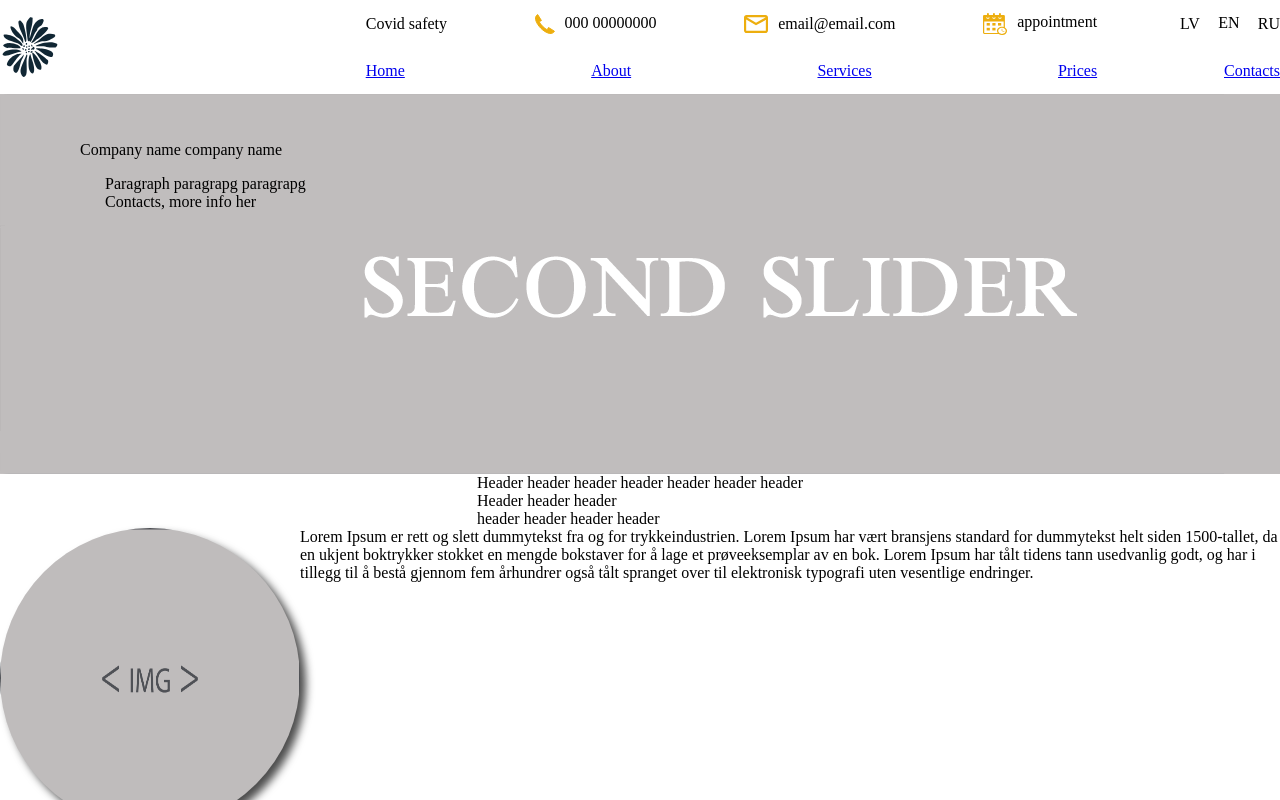
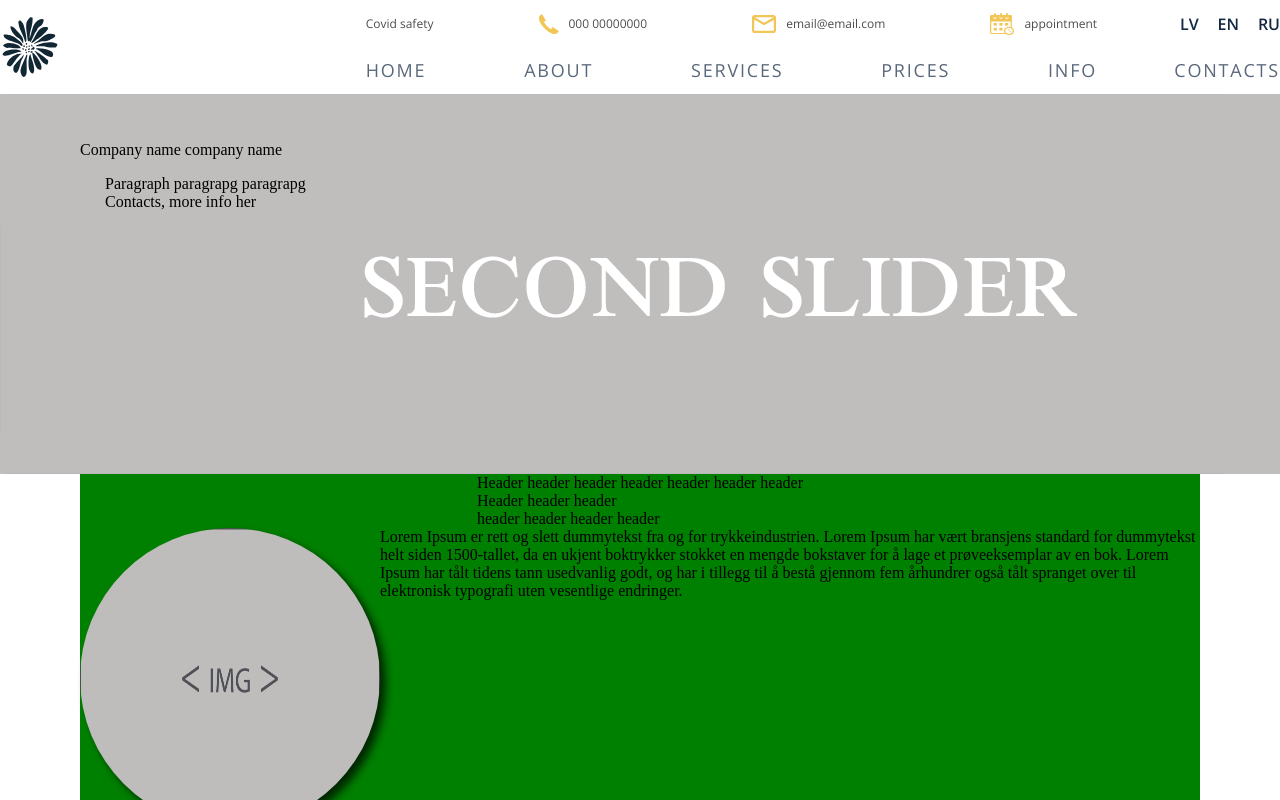
Before and after one commit to VoltG3/react_lors, a React (Create React App) app: page /home in a window 1280 px wide. Shown: the top 800 px of the page. Built offline with nearby package versions, Linux system fonts and the light colour scheme.

Commit message:
[ UPDATE ] - fix issues

```diff
--- a/src/GlobalFontStyles.js
+++ b/src/GlobalFontStyles.js
@@ -2,8 +2,75 @@ import { createGlobalStyle } from 'styled-components'
 
 export const GlobalFontStyles = createGlobalStyle`
   :root {
-    --font--primary: "Montserrat", sans-serif;
-    --font--secondary: "Open Sans", sans-serif;
+    --font--primary: "Montserrat", sans-serif; // var(--font--primary)
+    --font--secondary: "Open Sans", sans-serif; // var(--font--secondary)
   }
 
+  //
+  // HEADER
+  //
+
+  .textcontent--header--nav--btn--over {
+    /* Lors --> nav btn over */
+    font-family: var(--font--secondary);
+    font-style: normal;
+    font-weight: 300;
+    font-size: 12px;
+    line-height: 16px;
+    display: flex;
+    align-items: center;
+    opacity: 0.7;
+    color: var(--clr--default--dkst);
+  }
+
+  .textcontent--header--nav--btn--under {
+    /* Lors --> nav btn under */
+    font-family: var(--font--secondary);
+    font-style: normal;
+    font-weight: 400;
+    font-size: 18px;
+    line-height: 25px;
+    display: flex;
+    align-items: center;
+    letter-spacing: 0.1em;
+    text-transform: uppercase;
+    opacity: 0.7;
+    color: var(--clr--primary--base);
+  }
+
+  .textcontent--header--nav--lang {
+    /* L - btn lang */
+    font-family: var(--font--secondary);
+    font-style: normal;
+    font-weight: 700;
+    font-size: 16px;
+    line-height: 22px;
+    display: flex;
+    align-items: center;
+    text-align: center;
+    color: var(--clr--primary--base);
+  }
+
+  //
+  // FOOTER
+  //
+
+  .textcontent--footer--nav {
+    /* Lors --> f paragraph */
+    font-family: var(--font--secondary);
+    font-style: normal;
+    font-weight: 600;
+    font-size: 14px;
+    line-height: 19px;
+    display: flex;
+    align-items: center;
+    text-transform: uppercase;
+    letter-spacing: 0.08em;
+
+    color: #828181;
+
+    & :hover {
+      color: yellow;
+    }
+  }
 `
--- a/src/GlobalStyles.js
+++ b/src/GlobalStyles.js
@@ -19,12 +19,18 @@ export const GlobalStyles = createGlobalStyle`
     align-items: center;
     width: 100vw;
     height: 100vh;
+    background: cyan;
   }
 
   .page {
     display: flex;
     flex-direction: column;
     align-items: center;
+    margin: 0
+            var(--page--side--margin)
+            0
+            var(--page--side--margin);
+    background: green;
   }
 
   * {
@@ -32,4 +38,10 @@ export const GlobalStyles = createGlobalStyle`
     margin: 0;
   }
 
+  a:link {
+    text-decoration: none;
+  }
+
+
+
 `
--- a/src/assets/json/JSON_textcontent_headers.js
+++ b/src/assets/json/JSON_textcontent_headers.js
@@ -14,6 +14,10 @@ export const stockDataTextcontentHeaders = [
     {
         stock : "prices",
         part : "Prices"
+    },
+    {
+        stock : "info",
+        part : "Info"
     },
     {
         stock : "contacts",
--- a/src/assets/json/JSON_textcontent_sections.js
+++ b/src/assets/json/JSON_textcontent_sections.js
@@ -35,15 +35,15 @@ export const stockDataTextcontentSections = [
         stock : [
                     {
                         id : "01",
-                        part : "Lorem Ipsum er rett og slett dummytekst fra og for trykkeindustrien. Lorem Ipsum har vært bransjens standard for dummytekst helt siden 1500-tallet, da en ukjent boktrykker stokket en mengde bokstaver for å lage et prøveeksemplar av en bok. Lorem Ipsum har tålt tidens tann usedvanlig godt, og har i tillegg til å bestå gjennom fem århundrer også tålt spranget over til elektronisk typografi uten vesentlige endringer. Lorem Ipsum ble gjort allment kjent i 1960-årene ved lanseringen av Letraset-ark med avsnitt fra Lorem Ipsum, og senere med sideombrekkingsprogrammet Aldus PageMaker som tok i bruk nettopp Lorem Ipsum for dummytekst."
+                        part : "Services 0 Lorem Ipsum er rett og slett dummytekst fra og for trykkeindustrien. Lorem Ipsum har vært bransjens standard for dummytekst helt siden 1500-tallet, da en ukjent boktrykker stokket en mengde bokstaver for å lage et prøveeksemplar av en bok. Lorem Ipsum har tålt tidens tann usedvanlig godt, og har i tillegg til å bestå gjennom fem århundrer også tålt spranget over til elektronisk typografi uten vesentlige endringer. Lorem Ipsum ble gjort allment kjent i 1960-årene ved lanseringen av Letraset-ark med avsnitt fra Lorem Ipsum, og senere med sideombrekkingsprogrammet Aldus PageMaker som tok i bruk nettopp Lorem Ipsum for dummytekst."
                     },
                     {
                         id : "02",
-                        part : "Lorem Ipsum er rett og slett dummytekst fra og for trykkeindustrien. Lorem Ipsum har vært bransjens standard for dummytekst helt siden 1500-tallet, da en ukjent boktrykker stokket en mengde bokstaver for å lage et prøveeksemplar av en bok. Lorem Ipsum har tålt tidens tann usedvanlig godt, og har i tillegg til å bestå gjennom fem århundrer også tålt spranget over til elektronisk typografi uten vesentlige endringer. Lorem Ipsum ble gjort allment kjent i 1960-årene ved lanseringen av Letraset-ark med avsnitt fra Lorem Ipsum, og senere med sideombrekkingsprogrammet Aldus PageMaker som tok i bruk nettopp Lorem Ipsum for dummytekst."
+                        part : "Services 1 Lorem Ipsum er rett og slett dummytekst fra og for trykkeindustrien. Lorem Ipsum har vært bransjens standard for dummytekst helt siden 1500-tallet, da en ukjent boktrykker stokket en mengde bokstaver for å lage et prøveeksemplar av en bok. Lorem Ipsum har tålt tidens tann usedvanlig godt, og har i tillegg til å bestå gjennom fem århundrer også tålt spranget over til elektronisk typografi uten vesentlige endringer. Lorem Ipsum ble gjort allment kjent i 1960-årene ved lanseringen av Letraset-ark med avsnitt fra Lorem Ipsum, og senere med sideombrekkingsprogrammet Aldus PageMaker som tok i bruk nettopp Lorem Ipsum for dummytekst."
                     },
                     {
                         id : "03",
-                        part : "Lorem Ipsum er rett og slett dummytekst fra og for trykkeindustrien. Lorem Ipsum har vært bransjens standard for dummytekst helt siden 1500-tallet, da en ukjent boktrykker stokket en mengde bokstaver for å lage et prøveeksemplar av en bok. Lorem Ipsum har tålt tidens tann usedvanlig godt, og har i tillegg til å bestå gjennom fem århundrer også tålt spranget over til elektronisk typografi uten vesentlige endringer. Lorem Ipsum ble gjort allment kjent i 1960-årene ved lanseringen av Letraset-ark med avsnitt fra Lorem Ipsum, og senere med sideombrekkingsprogrammet Aldus PageMaker som tok i bruk nettopp Lorem Ipsum for dummytekst."
+                        part : "Services 2 Lorem Ipsum er rett og slett dummytekst fra og for trykkeindustrien. Lorem Ipsum har vært bransjens standard for dummytekst helt siden 1500-tallet, da en ukjent boktrykker stokket en mengde bokstaver for å lage et prøveeksemplar av en bok. Lorem Ipsum har tålt tidens tann usedvanlig godt, og har i tillegg til å bestå gjennom fem århundrer også tålt spranget over til elektronisk typografi uten vesentlige endringer. Lorem Ipsum ble gjort allment kjent i 1960-årene ved lanseringen av Letraset-ark med avsnitt fra Lorem Ipsum, og senere med sideombrekkingsprogrammet Aldus PageMaker som tok i bruk nettopp Lorem Ipsum for dummytekst."
                     }
                 ]
     },
@@ -52,20 +52,33 @@ export const stockDataTextcontentSections = [
         stock : [
                     {
                         id : "01",
-                        part : "\"Neque porro quisquam est qui dolorem ipsum quia dolor sit amet, consectetur, adipisci velit...\""
+                        part : "\"Prices 0 Neque porro quisquam est qui dolorem ipsum quia dolor sit amet, consectetur, adipisci velit...\""
                     },
                     {
                         id : "02",
-                        part : "Lorem Ipsum er rett og slett dummytekst fra og for trykkeindustrien. Lorem Ipsum har vært bransjens standard for dummytekst helt siden 1500-tallet, da en ukjent boktrykker stokket en mengde bokstaver for å lage et prøveeksemplar av en bok. Lorem Ipsum har tålt tidens tann usedvanlig godt, og har i tillegg til å bestå gjennom fem århundrer også tålt spranget over til elektronisk typografi uten vesentlige endringer. Lorem Ipsum ble gjort allment kjent i 1960-årene ved lanseringen av Letraset-ark med avsnitt fra Lorem Ipsum, og senere med sideombrekkingsprogrammet Aldus PageMaker som tok i bruk nettopp Lorem Ipsum for dummytekst."
+                        part : "Prices 1 Lorem Ipsum er rett og slett dummytekst fra og for trykkeindustrien. Lorem Ipsum har vært bransjens standard for dummytekst helt siden 1500-tallet, da en ukjent boktrykker stokket en mengde bokstaver for å lage et prøveeksemplar av en bok. Lorem Ipsum har tålt tidens tann usedvanlig godt, og har i tillegg til å bestå gjennom fem århundrer også tålt spranget over til elektronisk typografi uten vesentlige endringer. Lorem Ipsum ble gjort allment kjent i 1960-årene ved lanseringen av Letraset-ark med avsnitt fra Lorem Ipsum, og senere med sideombrekkingsprogrammet Aldus PageMaker som tok i bruk nettopp Lorem Ipsum for dummytekst."
                     },
                     {
                         id : "03",
-                        part : "Lorem Ipsum er rett og slett dummytekst fra og for trykkeindustrien. Lorem Ipsum har vært bransjens standard for dummytekst helt siden 1500-tallet, da en ukjent boktrykker stokket en mengde bokstaver for å lage et prøveeksemplar av en bok. Lorem Ipsum har tålt tidens tann usedvanlig godt, og har i tillegg til å bestå gjennom fem århundrer også tålt spranget over til elektronisk typografi uten vesentlige endringer. Lorem Ipsum ble gjort allment kjent i 1960-årene ved lanseringen av Letraset-ark med avsnitt fra Lorem Ipsum, og senere med sideombrekkingsprogrammet Aldus PageMaker som tok i bruk nettopp Lorem Ipsum for dummytekst."
+                        part : "Prices 2 Lorem Ipsum er rett og slett dummytekst fra og for trykkeindustrien. Lorem Ipsum har vært bransjens standard for dummytekst helt siden 1500-tallet, da en ukjent boktrykker stokket en mengde bokstaver for å lage et prøveeksemplar av en bok. Lorem Ipsum har tålt tidens tann usedvanlig godt, og har i tillegg til å bestå gjennom fem århundrer også tålt spranget over til elektronisk typografi uten vesentlige endringer. Lorem Ipsum ble gjort allment kjent i 1960-årene ved lanseringen av Letraset-ark med avsnitt fra Lorem Ipsum, og senere med sideombrekkingsprogrammet Aldus PageMaker som tok i bruk nettopp Lorem Ipsum for dummytekst."
                     },
                     {
                         id : "04",
-                        part : "Lorem Ipsum er rett og slett dummytekst fra og for trykkeindustrien. Lorem Ipsum har vært bransjens standard for dummytekst helt siden 1500-tallet, da en ukjent boktrykker stokket en mengde bokstaver for å lage et prøveeksemplar av en bok. Lorem Ipsum har tålt tidens tann usedvanlig godt, og har i tillegg til å bestå gjennom fem århundrer også tålt spranget over til elektronisk typografi uten vesentlige endringer. Lorem Ipsum ble gjort allment kjent i 1960-årene ved lanseringen av Letraset-ark med avsnitt fra Lorem Ipsum, og senere med sideombrekkingsprogrammet Aldus PageMaker som tok i bruk nettopp Lorem Ipsum for dummytekst."
+                        part : "Prices 3 Lorem Ipsum er rett og slett dummytekst fra og for trykkeindustrien. Lorem Ipsum har vært bransjens standard for dummytekst helt siden 1500-tallet, da en ukjent boktrykker stokket en mengde bokstaver for å lage et prøveeksemplar av en bok. Lorem Ipsum har tålt tidens tann usedvanlig godt, og har i tillegg til å bestå gjennom fem århundrer også tålt spranget over til elektronisk typografi uten vesentlige endringer. Lorem Ipsum ble gjort allment kjent i 1960-årene ved lanseringen av Letraset-ark med avsnitt fra Lorem Ipsum, og senere med sideombrekkingsprogrammet Aldus PageMaker som tok i bruk nettopp Lorem Ipsum for dummytekst."
                     }
+                ]
+    },
+    {
+        section : "info",
+        stock : [
+                    {
+                        id : "01",
+                        part : "info part first"
+                    },
+                    {
+                        id : "02",
+                        part : "info part second"
+                    },
                 ]
     },
     {
--- a/src/components/Footer/Footer.set.navigation.js
+++ b/src/components/Footer/Footer.set.navigation.js
@@ -8,13 +8,31 @@ export default function FooterSetNavigation() {
             display: 'flex',
             flexDirection: 'column'
         }}>
-            <Link to={"home"}><STDH textcontent={ DATA_TEXTCONTENT_HEADERS } stock={"home"} /></Link>
-            <Link to={"about"}><STDH textcontent={ DATA_TEXTCONTENT_HEADERS } stock={"about"} /></Link>
-            <Link to={"services"}><STDH textcontent={ DATA_TEXTCONTENT_HEADERS } stock={"services"} /></Link>
-            <Link to={"prices"}><STDH textcontent={ DATA_TEXTCONTENT_HEADERS } stock={"prices"} /></Link>
-            <Link to={"contacts"}><STDH textcontent={ DATA_TEXTCONTENT_HEADERS } stock={"contacts"} /></Link>
+            <Link className={"textcontent--footer--nav"} to={"home"}>
+                <STDH textcontent={ DATA_TEXTCONTENT_HEADERS } stock={"home"} />
+            </Link>
 
-            <a href={"https://google.com"} target={"_blank"} rel={"noopner noreferrer"}>
+            <Link className={"textcontent--footer--nav"} to={"about"}>
+                <STDH textcontent={ DATA_TEXTCONTENT_HEADERS } stock={"about"} />
+            </Link>
+
+            <Link className={"textcontent--footer--nav"} to={"services"}>
+                <STDH textcontent={ DATA_TEXTCONTENT_HEADERS } stock={"services"} />
+            </Link>
+
+            <Link className={"textcontent--footer--nav"} to={"prices"}>
+                <STDH textcontent={ DATA_TEXTCONTENT_HEADERS } stock={"prices"} />
+            </Link>
+
+            <Link className={"textcontent--footer--nav"} to={"contacts"}>
+                <STDH textcontent={ DATA_TEXTCONTENT_HEADERS } stock={"contacts"} />
+            </Link>
+
+            <Link className={"textcontent--footer--nav"} to={"info"}>
+                <STDH textcontent={ DATA_TEXTCONTENT_HEADERS } stock={"info"} />
+            </Link>
+
+            <a className={"textcontent--footer--nav"} href={"https://google.com"} target={"_blank"} rel={"noopner noreferrer"}>
                 <STDH textcontent={ DATA_TEXTCONTENT_HEADERS } stock={"e-appointment"} />
             </a>
         </div>
--- a/src/components/Header/Header.subset.info.js
+++ b/src/components/Header/Header.subset.info.js
@@ -26,21 +26,21 @@ const StyledHeaderSubSetInfo = styled.div`
 export default function HeaderSubSetInfo() {
     return (
         <StyledHeaderSubSetInfo>
-            <div className={"infoSquare"}>
+            <div className={"infoSquare textcontent--header--nav--btn--over"}>
                 <STDS textcontent={ DATA_TEXTCONTENT_SECTIONS } section={"header"} partId={"01"}/>
             </div>
 
-            <div className={"infoSquare"}>
+            <div className={"infoSquare textcontent--header--nav--btn--over"}>
                 <img src={ Icon01 } alt={"icon"} style={{ width: '20px', height: '20px'}}/>
                 <STDS textcontent={ DATA_TEXTCONTENT_SECTIONS } section={"header"} partId={"02"}/>
             </div>
 
-            <div className={"infoSquare"}>
+            <div className={"infoSquare textcontent--header--nav--btn--over"}>
                 <img src={ Icon02 } alt={"icon"} style={{ width: '24px', height: '18px'}}/>
                 <STDS textcontent={ DATA_TEXTCONTENT_SECTIONS } section={"header"} partId={"03"}/>
             </div>
 
-            <div className={"infoSquare"}>
+            <div className={"infoSquare textcontent--header--nav--btn--over"}>
                 <img src={ Icon03 } alt={"icon"} style={{ width: '24px', height: '22px'}}/>
                 <STDS textcontent={ DATA_TEXTCONTENT_SECTIONS } section={"header"} partId={"04"}/>
             </div>
--- a/src/components/Header/Header.subset.lang.js
+++ b/src/components/Header/Header.subset.lang.js
@@ -6,15 +6,20 @@ const StyledSubSetLang = styled.div`
     justify-content: space-between;
       width: 100px;
       height: 20px;
+
+  & p:hover {
+    cursor: pointer;
+    color: var(--clr--accent--base);
+  }
 `
 
 export default function HeaderSubSetLang() {
     return (
         <div>
             <StyledSubSetLang>
-                <p>LV</p>
-                <p>EN</p>
-                <p>RU</p>
+                <p className={"textcontent--header--nav--lang"}>LV</p>
+                <p className={"textcontent--header--nav--lang"}>EN</p>
+                <p className={"textcontent--header--nav--lang"}>RU</p>
             </StyledSubSetLang>
         </div>
     )
--- a/src/components/Header/Header.subset.nav1.js
+++ b/src/components/Header/Header.subset.nav1.js
@@ -10,15 +10,36 @@ const StyledSubSetNavFirst = styled.div`
   flex-direction: row;
   justify-content: space-between;
   align-items: center;
+
+  & p:hover {
+    cursor: pointer;
+    color: var(--clr--accent--base);
+  }
 `
 
 export default function HeaderSubsetNav1() {
     return (
         <StyledSubSetNavFirst>
-            <Link to={"home"}><STDH textcontent={ DATA_TEXTCONTENT_HEADERS } stock={"home"} /></Link>
-            <Link to={"about"}><STDH textcontent={ DATA_TEXTCONTENT_HEADERS } stock={"about"} /></Link>
-            <Link to={"services"}><STDH textcontent={ DATA_TEXTCONTENT_HEADERS } stock={"services"} /></Link>
-            <Link to={"prices"}><STDH textcontent={ DATA_TEXTCONTENT_HEADERS } stock={"prices"} /></Link>
+            <Link className={"textcontent--header--nav--btn--under"} to={"home"}>
+                <STDH textcontent={ DATA_TEXTCONTENT_HEADERS } stock={"home"} />
+            </Link>
+
+            <Link className={"textcontent--header--nav--btn--under"} to={"about"}>
+                <STDH textcontent={ DATA_TEXTCONTENT_HEADERS } stock={"about"} />
+            </Link>
+
+            <Link className={"textcontent--header--nav--btn--under"} to={"services"}>
+                <STDH textcontent={ DATA_TEXTCONTENT_HEADERS } stock={"services"} />
+            </Link>
+
+            <Link className={"textcontent--header--nav--btn--under"} to={"prices"}>
+                <STDH textcontent={ DATA_TEXTCONTENT_HEADERS } stock={"prices"} />
+            </Link>
+
+            <Link className={"textcontent--header--nav--btn--under"} to={"info"}>
+                <STDH textcontent={ DATA_TEXTCONTENT_HEADERS } stock={"info"} />
+            </Link>
+
         </StyledSubSetNavFirst>
     )
 }
--- a/src/components/Header/Header.subset.nav2.js
+++ b/src/components/Header/Header.subset.nav2.js
@@ -10,12 +10,18 @@ const StyledSubSetNavSecond = styled.div`
   flex-direction: row;
   justify-content: flex-end;
   align-items: center;
+
+  & p:hover {
+    cursor: pointer;
+    color: var(--clr--accent--base);
+  }
 `
 
 export default function HeaderSubsetNav2() {
     return (
         <StyledSubSetNavSecond>
-            <Link to={"contacts"}><STDH textcontent={ DATA_TEXTCONTENT_HEADERS } stock={"contacts"} /></Link>
+            <Link className={"textcontent--header--nav--btn--under"} to={"contacts"}>
+                <STDH textcontent={ DATA_TEXTCONTENT_HEADERS } stock={"contacts"} /></Link>
         </StyledSubSetNavSecond>
     )
 }
--- a/src/index.js
+++ b/src/index.js
@@ -8,6 +8,7 @@ import Home from './routes/Home'
 import About from './routes/About'
 import Services from './routes/Services'
 import Prices from './routes/Prices'
+import Info from './routes/Info'
 import Contacts from './routes/Contacts'
 
 const root = ReactDOM.createRoot(document.getElementById('root'))
@@ -20,6 +21,7 @@ root.render(
                 <Route path={"services"} element={<Services />} />
                 <Route path={"prices"} element={<Prices />} />
                 <Route path={"contacts"} element={<Contacts />} />
+                <Route path={"info"} element={<Info />} />
                 <Route path={"/"} element={<Navigate replace to={"home"} />} />
             </Route>
         </Routes>
--- /dev/null
+++ b/src/routes/Info.js
@@ -0,0 +1,14 @@
+import {DATA_TEXTCONTENT_HEADERS, JSON_LIST_CATEGORIES, JSON_LIST_SERVICES} from "../env";
+import {STDH} from "../components/STDCOUT.headers";
+import {STDSS} from "../components/STDCOUT.list.single";
+
+export default function Info() {
+    return (
+        <div className={"page"}>
+            <STDH textcontent={ DATA_TEXTCONTENT_HEADERS } stock={"info"} />
+
+            <STDSS textcontent={ JSON_LIST_CATEGORIES } />
+
+        </div>
+    )
+}
```
